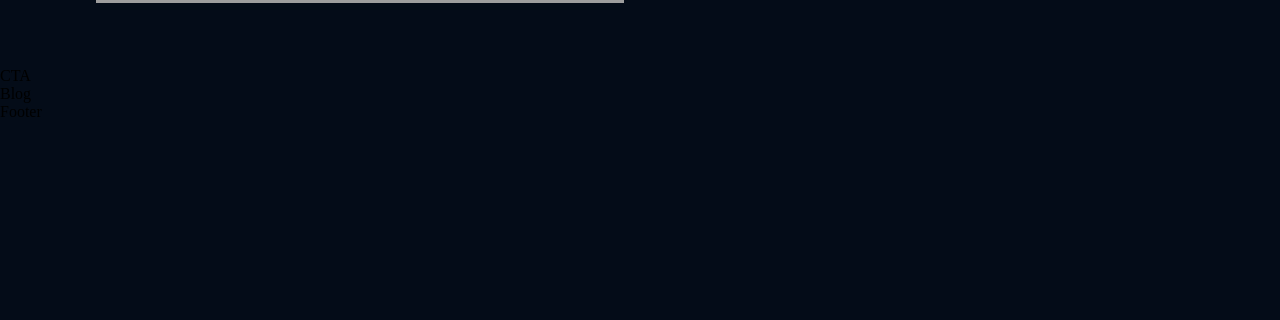
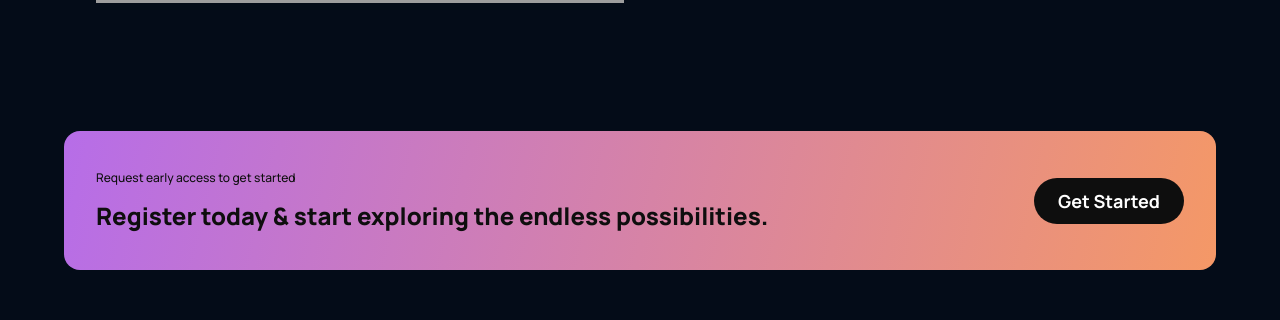
Before and after one commit to DanishQ1011/Modern-UI-UX-Webpage, a React (Create React App) app: page / in a window 1280 px wide. Shown: the part 2658-2978 px from the top of the page. Before the commit the page ends 2779 px from the top, so only its background shows below. Built offline with nearby package versions, Linux system fonts and the light colour scheme; grey boxes are pictures that could not be loaded.

Commit message:
CTA section implemented

```diff
--- a/src/components/cta/CTA.jsx
+++ b/src/components/cta/CTA.jsx
@@ -3,7 +3,17 @@
 
 const CTA = () => {
   return (
-    <div>CTA</div>
+    <div className='gpt3__cta'>
+      <div className='gpt3__cta-content'>
+        <p>Request early access to get started</p>
+        <h3>
+          Register today & start exploring the endless possibilities.
+        </h3>
+      </div>
+    <div className='gpt3__cta-button'>
+      <button type='button'>Get Started</button>
+    </div>
+    </div>
   )
 }
 
--- a/src/components/cta/cta.css
+++ b/src/components/cta/cta.css
@@ -0,0 +1,75 @@
+.gpt3__cta{
+    border: 1px solid white;
+    color: white;
+    display: flex;
+    justify-content: space-between;
+    align-items: center;
+    flex-direction: row;
+    padding: 2rem;
+    margin: 4rem;
+    border-radius: 1rem;
+    background: var(--gradient-bar);
+    border: none;
+}
+
+.gpt3__cta-content p{
+    font-family: var(--font-family);
+    font-weight: 500;
+    font-size: 12px;
+    line-height: 30px;
+    color: #0e0e0e;
+}
+
+.gpt3__cta-content h3{
+    font-family: var(--font-family);
+    font-weight: 800;
+    font-size: 24px;
+    line-height: 45px;
+    color: #0e0e0e;
+}
+
+.gpt3__cta-button{
+    display: flex;
+    justify-content: center;
+    align-items: center;
+    margin-left: 2rem;
+}
+
+.gpt3__cta-button button{
+    background: #0e0e0e;
+    border-radius: 40px;
+    font-family: var(--font-family);
+    color: white;
+    line-height: 30px;
+    font-size: 18px;
+    font-weight: bold;
+    padding: 0.5rem 1rem;
+
+    border:none;
+    outline: none;
+    cursor: pointer;
+    min-width: 150px;
+}
+
+@media screen and (max-width: 650px){
+    .gpt3__cta{
+        flex-direction: column;
+    }
+    .gpt3__cta-button{
+        margin: 2rem 0 0;
+    }
+}
+
+@media screen and (max-width: 550px){
+    .gpt3__cta{
+        margin: 4rem 2rem;
+    }
+    .gpt3__cta-content h3{
+        font-size: 18px;
+        line-height: 32px;
+    }
+    .gpt3__cta-button button{
+        font-size: 14px;
+        line-height: 28px;
+    }
+}
```
